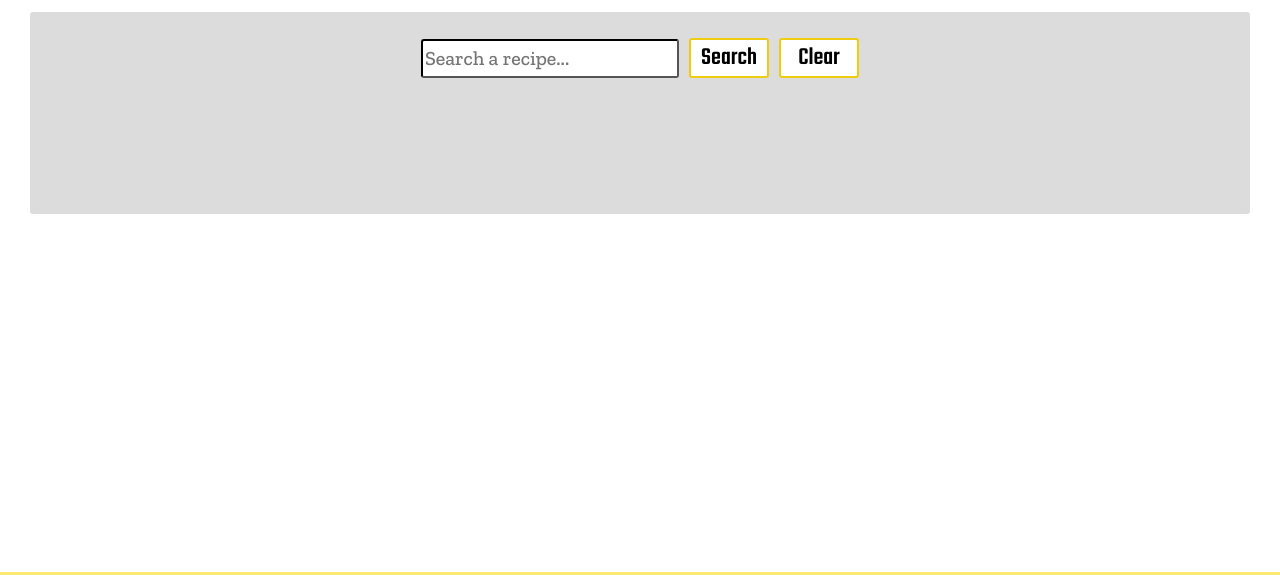
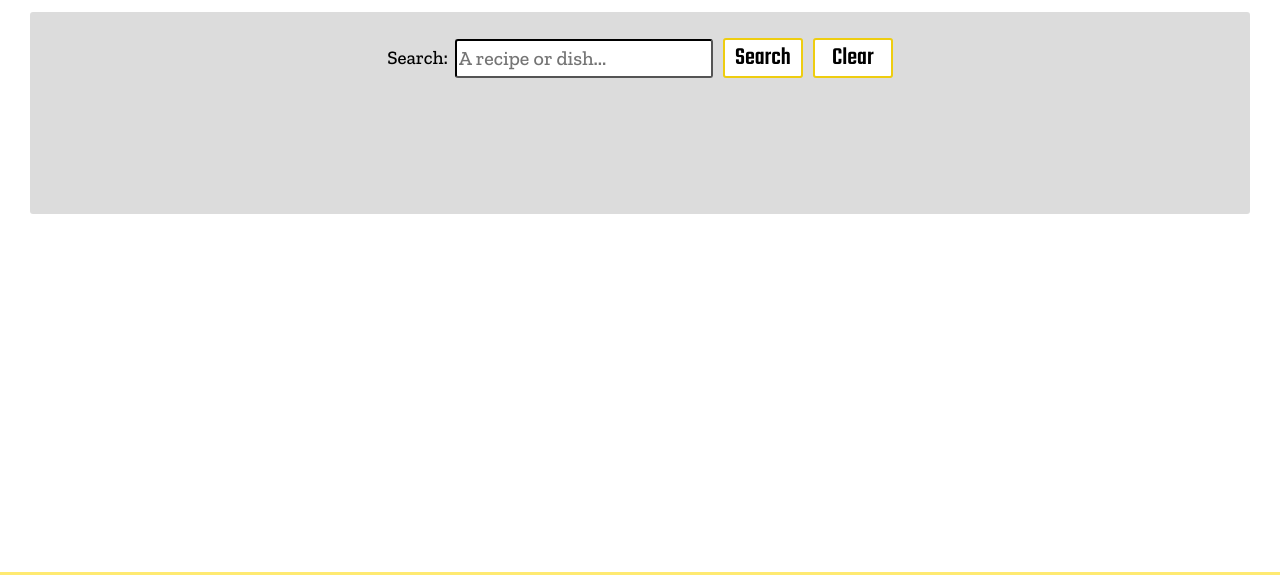
Before and after one commit to samsalmag/GoldenRecipes, a plain HTML site: page html/our-recipes.html in a window 1280 px wide. Shown: the part 118-693 px from the top of the page. Drawn offline with Linux system fonts and the light colour scheme.

Commit message:
Fixed missing label

```diff
--- a/css/style.css
+++ b/css/style.css
@@ -323,6 +323,12 @@ footer .logo {
     margin-top: 25px;
 }
 
+#our-recipes #search-bar label {
+    font-family: zilla-medium;
+    font-size: min(19px, 2.4vw);
+    margin-right: 7px;
+}
+
 #our-recipes #search-bar #search-input {
     font-family: zilla-medium;
     width: 250px;
--- a/html/our-recipes.html
+++ b/html/our-recipes.html
@@ -26,7 +26,8 @@
 
     <main id="our-recipes">
         <div id="search-bar">
-            <input id="search-input" type="text" placeholder="Search a recipe...">
+            <label for="search">Search: </label>
+            <input id="search-input" type="text" name="search" placeholder="A recipe or dish...">
             <button id="search-button" type="button">Search</button>
             <button id="search-clear" type="button">Clear</button>
         </div>
```
